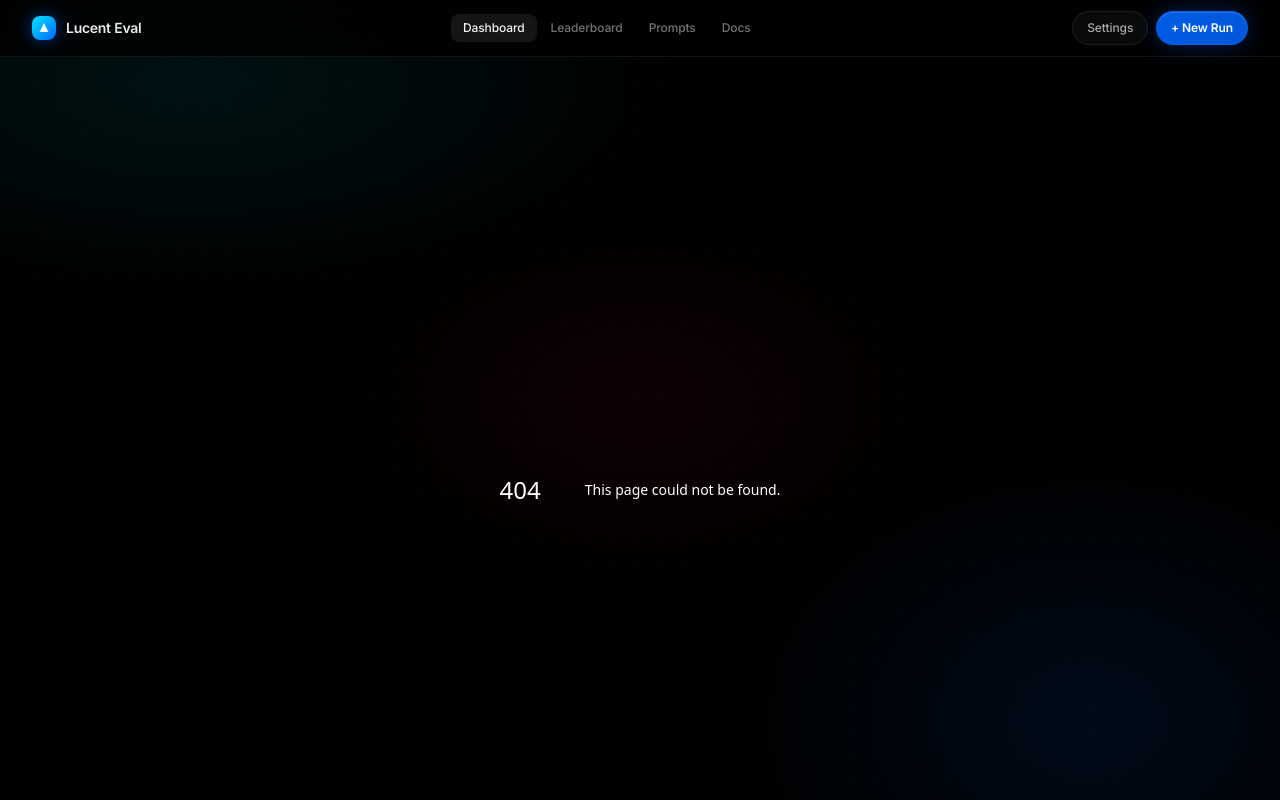
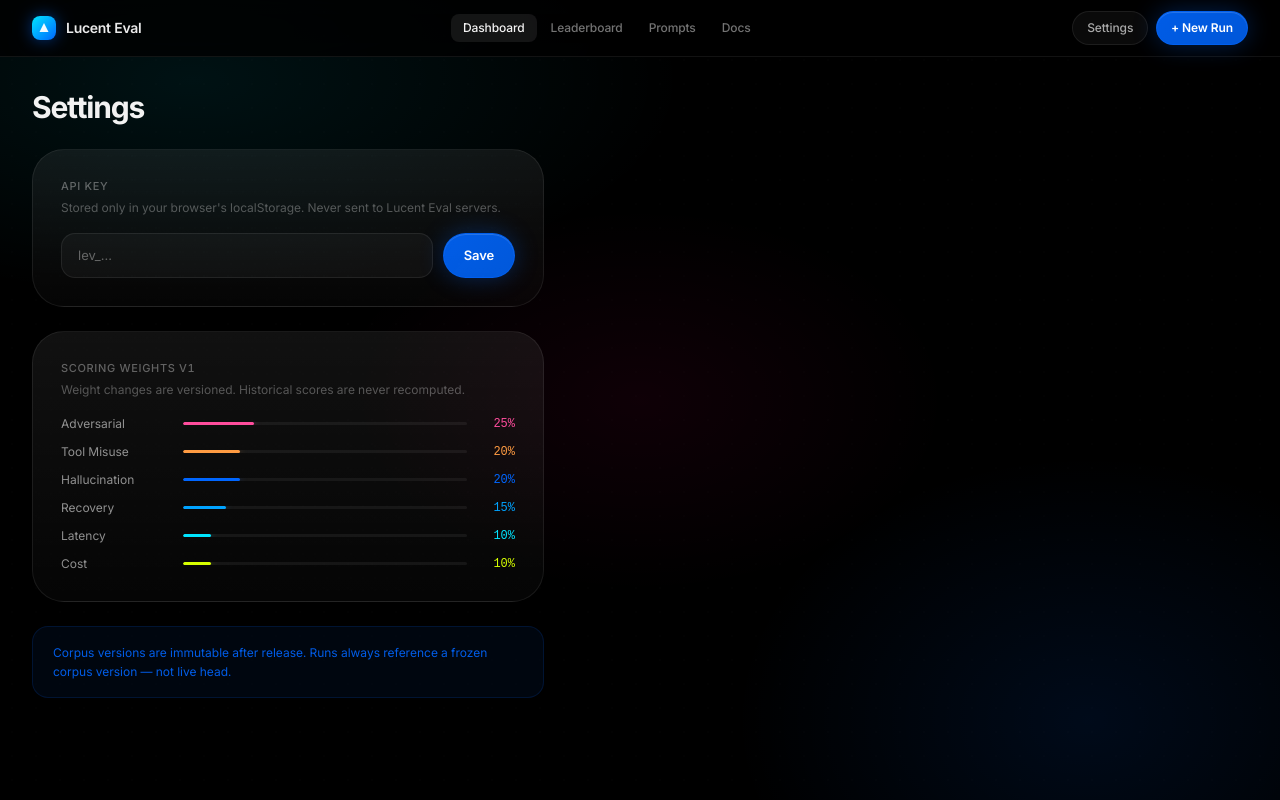
Before and after one commit to desenyon/lucenteval, a Next.js app in the folder platform/: page /dashboard/settings in a window 1280 px wide. Before the commit this address had no page. Built offline with nearby package versions, Linux system fonts and the light colour scheme.

Commit message:
Add settings page: API key storage, weight visualizer

```diff
--- /dev/null
+++ b/platform/src/app/dashboard/settings/page.tsx
@@ -0,0 +1,122 @@
+"use client";
+import { useState, useEffect } from "react";
+import toast from "react-hot-toast";
+
+const WEIGHTS = [
+  { name: "Adversarial",   weight: "25%", color: "#FF4D9D" },
+  { name: "Tool Misuse",   weight: "20%", color: "#FF9B42" },
+  { name: "Hallucination", weight: "20%", color: "#0066FF" },
+  { name: "Recovery",      weight: "15%", color: "#00A3FF" },
+  { name: "Latency",       weight: "10%", color: "#00E5FF" },
+  { name: "Cost",          weight: "10%", color: "#D6FF00" },
+];
+
+export default function SettingsPage() {
+  const [apiKey, setApiKey] = useState("");
+  const [saved, setSaved] = useState(false);
+
+  useEffect(() => {
+    const stored = localStorage.getItem("lucent_api_key") || "";
+    setApiKey(stored);
+  }, []);
+
+  const handleSave = () => {
+    localStorage.setItem("lucent_api_key", apiKey);
+    setSaved(true);
+    toast.success("API key saved", {
+      style: { background: "#0B0B0B", border: "1px solid rgba(214,255,0,0.2)", color: "#D6FF00" },
+    });
+  };
+
+  return (
+    <div className="max-w-lg space-y-6 animate-fade-up">
+      <h1
+        className="text-3xl font-bold"
+        style={{ letterSpacing: "-0.04em", color: "rgba(255,255,255,0.95)" }}
+      >
+        Settings
+      </h1>
+
+      {/* API Key */}
+      <div className="card space-y-4">
+        <div>
+          <span className="label block mb-1">API Key</span>
+          <p style={{ fontSize: "12px", color: "rgba(255,255,255,0.3)", lineHeight: 1.5 }}>
+            Stored only in your browser&apos;s localStorage. Never sent to Lucent Eval servers.
+          </p>
+        </div>
+        <div style={{ display: "flex", gap: "10px" }}>
+          <input
+            type="password"
+            value={apiKey}
+            onChange={(e) => { setApiKey(e.target.value); setSaved(false); }}
+            placeholder="lev_..."
+            className="input"
+            style={{ flex: 1 }}
+          />
+          <button onClick={handleSave} className="btn-primary flex-shrink-0">
+            Save
+          </button>
+        </div>
+        {saved && (
+          <p style={{ fontSize: "11px", color: "#D6FF00" }}>✓ Key saved for this session</p>
+        )}
+      </div>
+
+      {/* Scoring weights */}
+      <div className="card space-y-4">
+        <div>
+          <span className="label block mb-1">Scoring Weights v1</span>
+          <p style={{ fontSize: "12px", color: "rgba(255,255,255,0.3)", lineHeight: 1.5 }}>
+            Weight changes are versioned. Historical scores are never recomputed.
+          </p>
+        </div>
+        <div style={{ display: "flex", flexDirection: "column", gap: "10px" }}>
+          {WEIGHTS.map((d) => (
+            <div key={d.name} style={{ display: "flex", alignItems: "center", gap: "12px" }}>
+              <span style={{ fontSize: "12px", color: "rgba(255,255,255,0.55)", width: "110px", flexShrink: 0 }}>
+                {d.name}
+              </span>
+              <div style={{ flex: 1, height: "3px", background: "rgba(255,255,255,0.06)", borderRadius: "99px", overflow: "hidden" }}>
+                <div
+                  style={{
+                    height: "100%",
+                    width: d.weight,
+                    background: d.color,
+                    borderRadius: "99px",
+                    boxShadow: `0 0 8px ${d.color}60`,
+                  }}
+                />
+              </div>
+              <span
+                style={{
+                  fontSize: "12px",
+                  fontFamily: "monospace",
+                  color: d.color,
+                  width: "36px",
+                  textAlign: "right",
+                  flexShrink: 0,
+                }}
+              >
+                {d.weight}
+              </span>
+            </div>
+          ))}
+        </div>
+      </div>
+
+      {/* Corpus info */}
+      <div
+        className="rounded-2xl px-5 py-4"
+        style={{
+          background: "rgba(0,102,255,0.06)",
+          border: "1px solid rgba(0,102,255,0.15)",
+        }}
+      >
+        <p style={{ fontSize: "12px", color: "rgba(0,102,255,0.9)", lineHeight: 1.6 }}>
+          Corpus versions are immutable after release. Runs always reference a frozen corpus version — not live head.
+        </p>
+      </div>
+    </div>
+  );
+}
```
